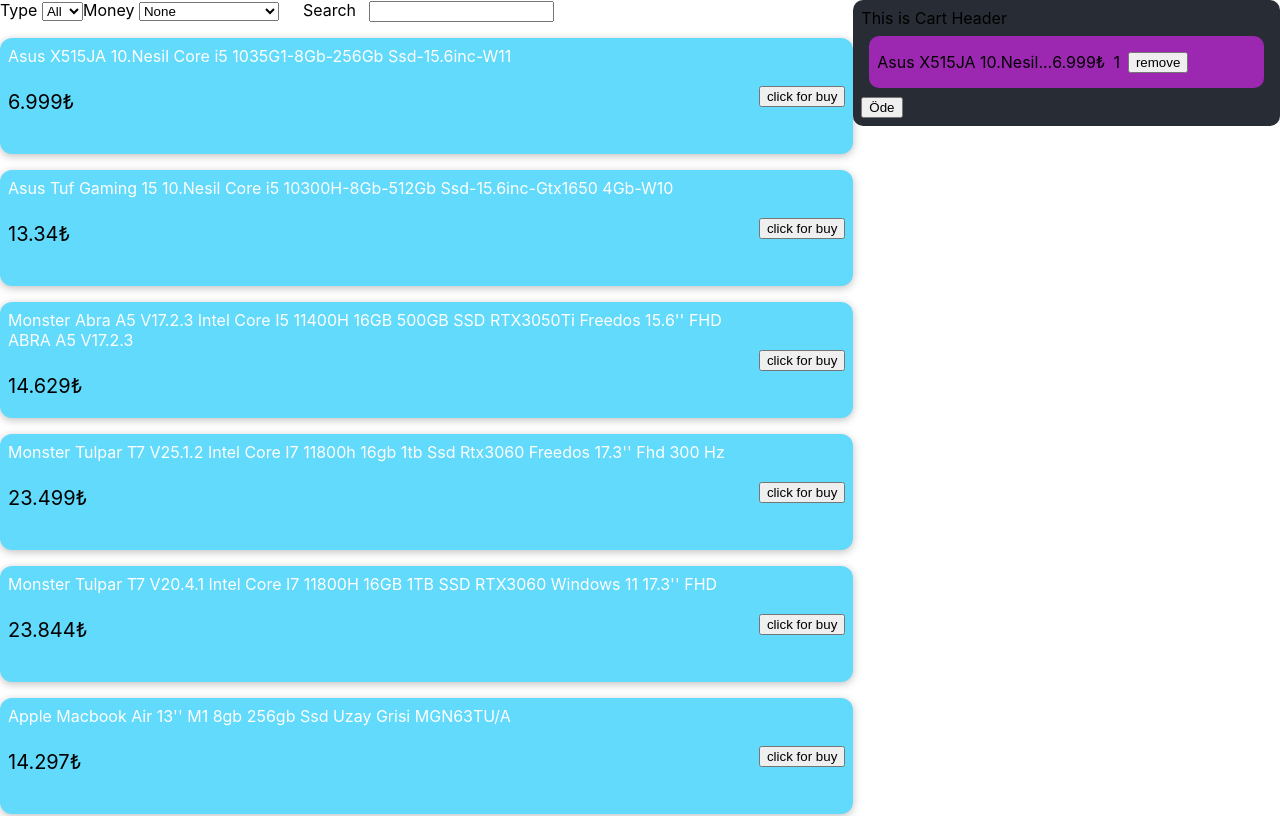
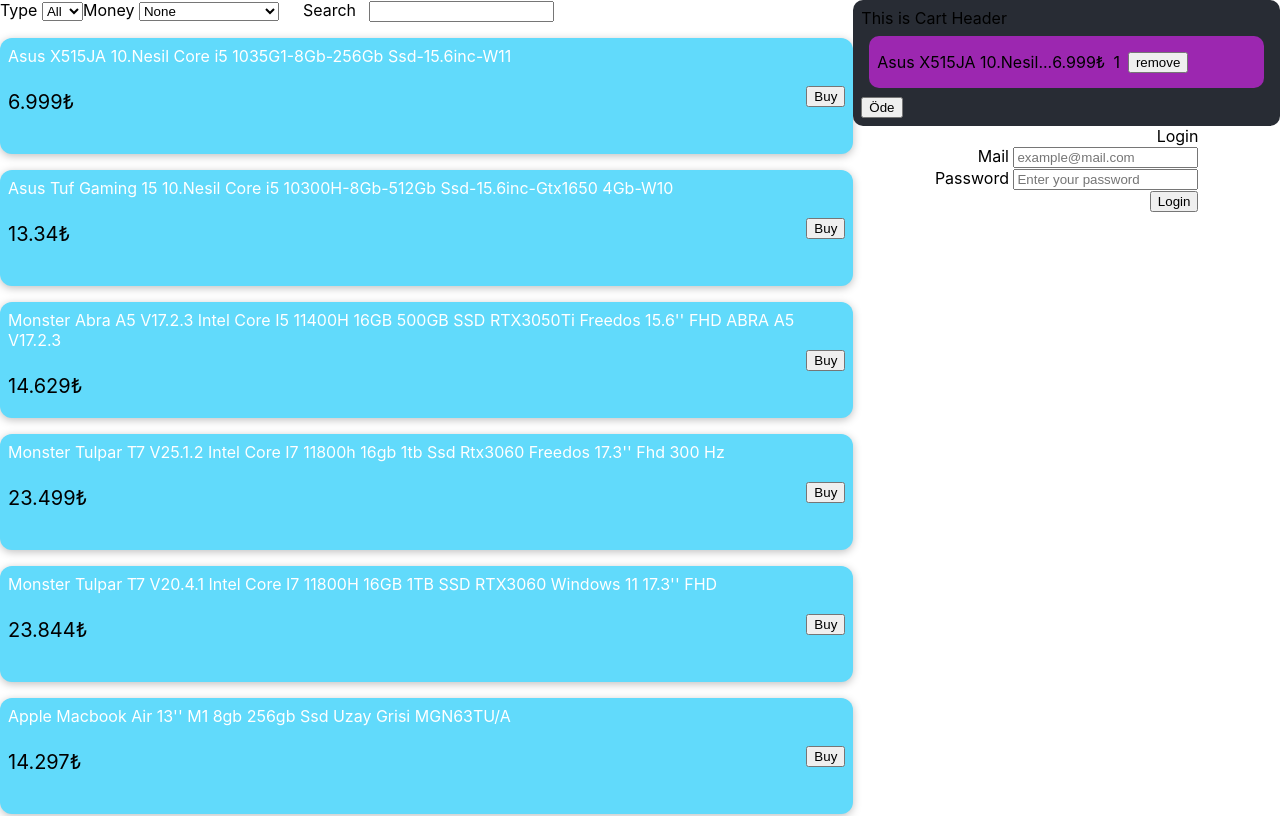
Before and after one commit to cemcois1/eticaretfrontend, a React (Create React App) app: page / in a window 1280 px wide. Shown: the top 816 px of the page. Built offline with nearby package versions, Linux system fonts and the light colour scheme.

Commit message:
login system

```diff
--- a/src/App.js
+++ b/src/App.js
@@ -3,6 +3,7 @@
 import "./Components/Prdoduct/Products.css"
 import React, {useState} from "react";
 import Cart from "./Components/Cart/Cart";
+import Account from "./Components/Account/Account";
 
 const DUMMY_PRODUCT_DATAS = [
     {
@@ -195,8 +196,11 @@
         <div>
             <div className="parent">
                 <div className="child1"><Products onItemAdded={AppendToOrder} itemDatas={DUMMY_PRODUCT_DATAS}/></div>
-                <div className="child2"><Cart RemoveOrder={RemoveOrder} itemDatas={DUMMY_PRODUCT_DATAS}
-                                              orders={getOrders}/></div>
+                <div className="child2">
+                    <Cart RemoveOrder={RemoveOrder} itemDatas={DUMMY_PRODUCT_DATAS}
+                          orders={getOrders}/>
+                    <Account />
+                </div>
 
 
             </div>
--- /dev/null
+++ b/src/Components/Account/Account.css
@@ -0,0 +1,23 @@
+.horizontal {
+    display: flex;
+    flex-direction: column;
+    align-items: center;
+
+}
+.horizontalChild{
+    display: flex;
+    flex-direction: column;
+    align-items: flex-end;
+}
+.horizontalMiddleSideChild{
+    display: flex;
+    flex-direction: column;
+    align-items: center;
+}
+
+.fixleft {
+    margin: 1.0rem;
+    display: flex;
+    flex-direction: column;
+    align-items: center;
+}
--- /dev/null
+++ b/src/Components/Account/Account.js
@@ -0,0 +1,86 @@
+import "./Account.css"
+import {useState} from "react";
+
+const Account = () => {
+    const [getuserloginSuccesed, setuserloginSuccesed] = useState(false)
+
+    const UsersData = [{ad: "Cemal Can Yıldırım", mail: "cemal", password: "111",},
+        {ad: "Bekir Onur Ayçiçek", mail: "bekir", password: "222"}]
+    const verifyAccount = data => {
+        const targetData = UsersData.filter(userdata => {
+            if (userdata.mail == data.mail && userdata.password == data.password) {
+                return true;
+            }
+            return false
+        })
+        console.log(targetData)
+        return targetData
+    }
+
+    const [getmailInfo, setmailInfo] = useState("")
+    const mailChanged = (event) => {
+        setmailInfo(event.target.value)
+    }
+    const [getpasword, setpassword] = useState("")
+    const passwordChanged = (event) => {
+        setpassword(event.target.value)
+    }
+
+    const getData = () => {
+        return {
+            mail: getmailInfo,
+            password: getpasword
+        }
+    }
+    const accountData = () => {
+        const data = verifyAccount(getData())
+        if (data.length < 1) {
+            console.log("User Not Found")
+        } else {
+        }
+        console.log(data)
+        return data
+
+    }
+    const TryLogin = event => {
+
+
+        setuserloginSuccesed(accountData().length > 0 ? true : false)
+        console.log(accountData().map(item=>item.ad))
+    }
+
+    return <div>
+        {getuserloginSuccesed ?
+            <div className="horizontal">
+                <div>
+                    <label className="horizontalChild">{accountData().map(item=>item.ad)} hoşgeldiniz</label>
+                    <div className="horizontalMiddleSideChild">
+
+                        <button className="" onClick={() => setuserloginSuccesed(false)}> çıkış yap
+                        </button>
+                    </div>
+                </div>
+            </div>
+
+            : <div className="horizontal">
+                <div className="horizontalChild">
+                    <div className="horizontalMiddleSideChild"> Login </div>
+                    <div>Mail <input value={getmailInfo} placeholder="example@mail.com" onChange={mailChanged}
+                                     className=""
+                                     type="text"/></div>
+                    <div>Password <input value={getpasword} onChange={passwordChanged} type="password"
+                                         placeholder="Enter your password"/></div>
+                    <div className="button">
+                        <button onClick={TryLogin}>Login</button>
+                    </div>
+                </div>
+
+            </div>
+
+        }
+
+
+    </div>
+}
+
+export default Account;
--- a/src/Components/Prdoduct/Product.js
+++ b/src/Components/Prdoduct/Product.js
@@ -20,7 +20,7 @@
 
         </div>
 
-        <button  onClick={AddToCart}>click for buy</button>
+        <button  onClick={AddToCart}>Buy</button>
     </div>
 }
 
```
